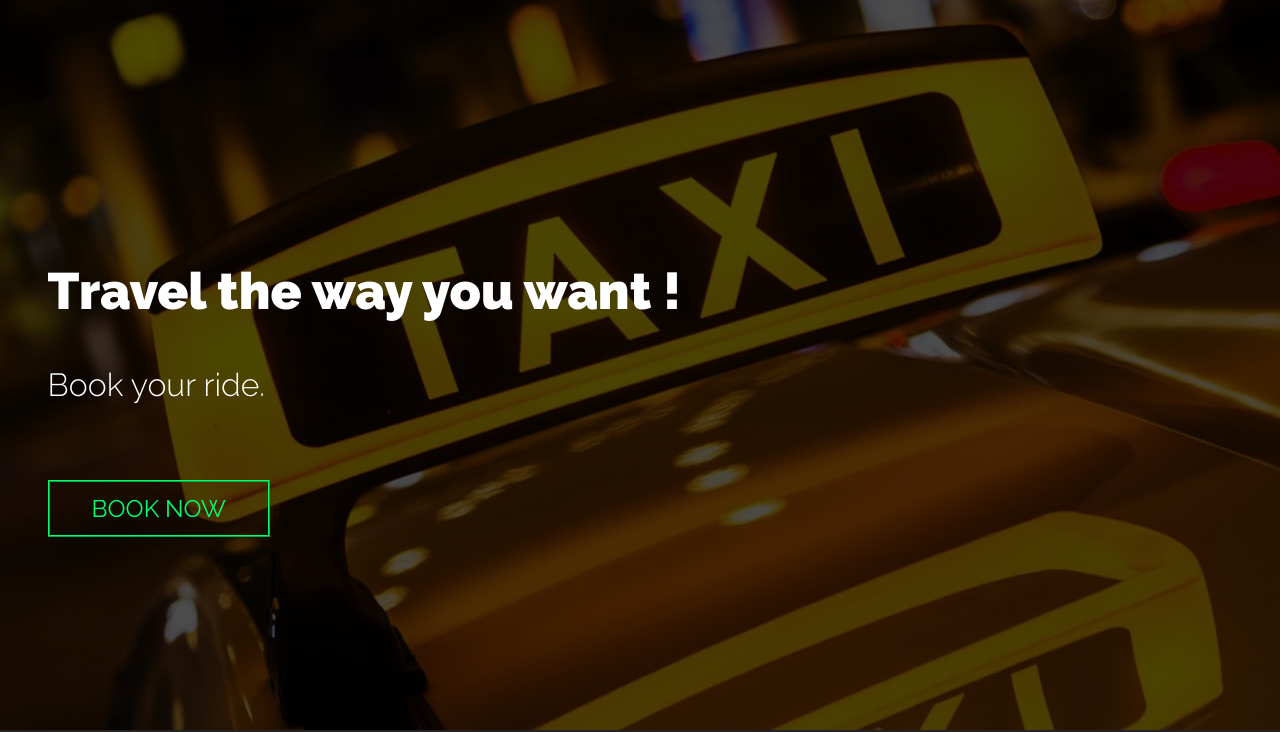
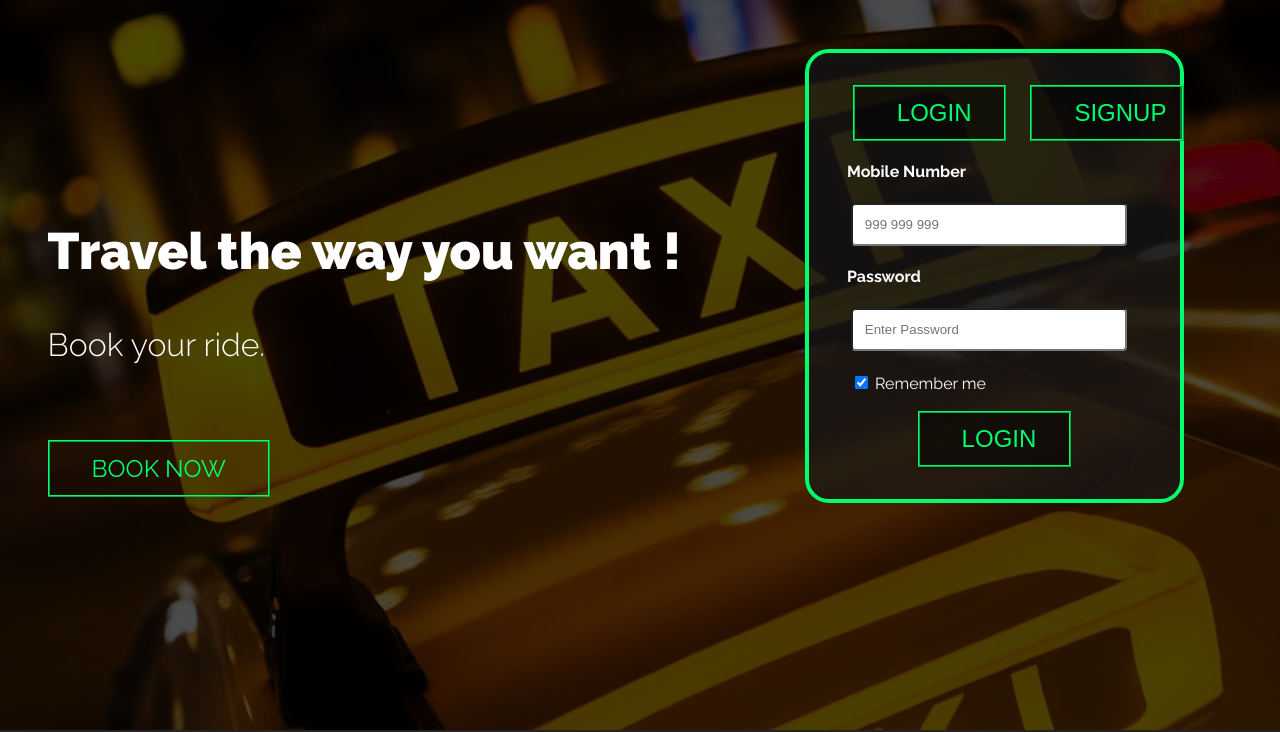
Before and after one commit to rahulrk2303/Taxi, a plain HTML site: page index.html in a window 1280 px wide. Shown: the part 70-802 px from the top of the page. Drawn offline with Linux system fonts and the light colour scheme.

Commit message:
Add files via upload

```diff
--- /dev/null
+++ b/css/logSign.css
@@ -0,0 +1,90 @@
+* {
+  box-sizing: border-box;
+}
+
+/*body {
+  font-family: Arial, Helvetica, sans-serif;
+  color: black;
+  height: 100vh;
+}*/
+
+.container2 {
+  position: relative;
+  float: right;
+  margin: -28em 6em;
+  padding: 2em;
+  width: 30%;
+  border: 0.25em solid #00ff6c;
+  border-radius: 1.5em;
+  background-color: rgba(23,23,23,0.7)
+}
+
+input[type=text], input[type=email], input[type=password] {
+  margin: 10px 20px 0px 10px;
+  width: 90%;
+  padding: 12px;
+  border: 1px solid #black;
+  border-radius: 4px;
+  resize: vertical;
+}
+
+.bottomLogin{
+  margin: 2% 25% 0% 25%;
+}
+
+.labelText{
+  margin-top: 3%;
+  margin-left: 2%;
+}
+
+label {
+  margin: 10px 20px 0px 10px;
+  padding: 12px 12px 12px 0;
+  display: block;
+}
+
+.wrapper{
+  display: flex;
+  /*display: inline-block;*/
+  /*float: left;*/
+}
+
+button {
+  display: inline-block;
+  margin: 0 0.5em;
+  background-color: rgba(0,0,0,0.5);
+  /*padding: 2em;*/
+  cursor: pointer;
+  width: 50%;
+}
+
+
+
+button:hover {
+  opacity: 0.8;
+}
+
+input[type=submit]:hover {
+  margin: 20px;
+  background-color: lightgreen;
+}
+
+.hide {
+  display: none;
+}
+
+/*@media (max-width: 799px){
+  .container{
+    width: 70%;
+  }
+
+  .wrapper{
+    margin-right: 23%;
+  }
+
+}
+@media (min-width: 800px) and (max-width: 1024px){
+  .container{
+    width: 60%;
+  }
+}*/
--- a/css/style.css
+++ b/css/style.css
@@ -268,7 +268,7 @@ nav a:focus {
 @media (min-width: 60rem) {
 	.home-hero {
 		height: 100vh;
-		padding-top: 35vh;
+		padding-top: 30vh;
 	}
 }
 
@@ -383,6 +383,14 @@ nav a:focus {
 .port-item img {
 	display: inline-block;
 	padding-bottom: 2em;
+	opacity: 0.6;
+	transition: .5s ease;
+	backface-visibility: hidden;
+	border-radius: 1em;
+}
+
+.port-item img:hover {
+	opacity: 1;
 }
 
 /*.port-desc {
@@ -440,6 +448,7 @@ nav a:focus {
 .support {
 	float: center;
 	padding: 2em 0;
+	line-height: 4em;
 
 }
 
@@ -465,7 +474,7 @@ nav a:focus {
 
 @media (min-width: 60rem) {
 	.support a {
-		padding: 0 5em;
+		padding: 0 4em;
 	}
 
 }
@@ -494,3 +503,71 @@ footer li {
 footer i {
 	padding: 0.5em .4em;
 }
+
+/*login signup*/
+
+
+.container2 {
+  position: relative;
+  float: right;
+  margin: -28em 6em;
+  padding: 2em;
+  width: 30%;
+  border: 0.25em solid #00ff6c;
+  border-radius: 1.5em;
+  background-color: rgba(23,23,23,0.7)
+}
+
+input[type=text], input[type=email], input[type=password] {
+  margin: 10px 20px 0px 10px;
+  width: 90%;
+  padding: 12px;
+  border: 1px solid #black;
+  border-radius: 4px;
+  resize: vertical;
+}
+
+.bottomLogin{
+  margin: 2% 25% 0% 25%;
+}
+
+.labelText{
+  margin-top: 3%;
+  margin-left: 2%;
+}
+
+label {
+  margin: 10px 20px 0px 10px;
+  padding: 12px 12px 12px 0;
+  display: block;
+}
+
+.wrapper{
+  display: flex;
+  /*display: inline-block;*/
+  /*float: left;*/
+}
+
+button {
+  display: inline-block;
+  margin: 0 0.5em;
+  background-color: rgba(0,0,0,0.5);
+  /*padding: 2em;*/
+  cursor: pointer;
+  width: 50%;
+}
+
+
+
+button:hover {
+  opacity: 0.8;
+}
+
+input[type=submit]:hover {
+  margin: 20px;
+  background-color: lightgreen;
+}
+
+.hide {
+  display: none;
+}
--- a/index.html
+++ b/index.html
@@ -3,12 +3,14 @@
 <head>
 	<meta charset="UTF-8">
 	<meta name="viewport" content="width=device-width, initial-scale=1">
+	<meta http-equiv="X-UA-Compatible" content="ie=edge">
 	<title>Uber</title>
 	<link  href="css/style.css" rel="stylesheet" type="text/css">
 	<link rel="stylesheet" href="https://use.fontawesome.com/releases/v5.7.1/css/all.css" integrity="sha384-fnmOCqbTlWIlj8LyTjo7mOUStjsKC4pOpQbqyi7RrhN7udi9RwhKkMHpvLbHG9Sr" crossorigin="anonymous">
+	<!-- <link rel="stylesheet" type="text/css" href="css/logSign.css"> -->
 </head>
 
-<body id="home">
+<body onload="viewlogin()" id="home">
 	<header>
 		<img src="img/logouber2.png" alt="Taxi logo" class="logo">
 		<nav>
@@ -27,6 +29,40 @@
 			<h1 class="title"> Travel the way you want !  <span>Book your ride. </span></h1>
 			<a href="" class="button button-accent">Book Now</a>
 		</div>
+
+			<div class="container2">
+        		<div class="wrapper">
+        			<button class = "button button-accent" type="submit" onclick="viewlogin()">LOGIN</button>
+        			<button class = "button button-accent" type="submit" onclick="viewsignup()">SIGNUP</button>
+        		</div>
+        		<form  id="login">
+            		<div class="login">
+                	<label class="labelText" for="uname"><b>Mobile Number</b></label>
+               	 	<input id="loginUsername" type="text" placeholder="999 999 999" name="uname" required>
+                	<label class="labelText" for="psw"><b>Password</b></label>
+                	<input id="loginPassword" type="password" placeholder="Enter Password" name="psw" required>
+                	<label><input type="checkbox" checked="checked" name="remember"> Remember me</label>
+                	<button onclick="validateLogin()" class="bottomLogin button button-accent" type="button" id="login">LOGIN</button>
+	            	</div>
+        		</form>
+	        	<form action="" id="signup">
+	            	<div class="signup">
+	            		<label for="uname"><b>Name</b></label>
+	                	<input type="text" id="registerUsername" name="uname" placeholder="John Smith" required>
+	                	<label for="uname"><b>Mobile number</b></label>
+	                	<input type="text" id="registerUsername" name="number" placeholder="999 999 999" required>
+	                	<label for="email"><b>Email ID</b></label>
+	                	<input type="email" id="registerEmail" name="email" placeholder="Enter email id" required>
+		                <label for="psw"><b>Choose Password</b></label>
+		                <input type="password" id="registerPassword" placeholder="Enter Password" name="psw" required> <br> <br>
+		                <button onclick="validateRegister()" class="bottomLogin button button-accent" type="button" id="register">REGISTER</button>
+
+	           	 	</div>
+	        	</form>
+	    	</div>
+
+
+
 	</section>
 
 	<div id="about" class="container">
@@ -39,7 +75,6 @@
 			<br>
 			<a href="" class="button button-accent">Get Details</a>
 		</div>
-
 
 	</section>
 	</div>
@@ -163,5 +198,8 @@
 
 <!--   	<script src="js/parallax.js"></script>
  -->
+
 </body>
+	<script src="js/logSign.js"></script>
+
 </html>
--- /dev/null
+++ b/js/logSign.js
@@ -0,0 +1,14 @@
+function viewlogin() {
+  var x = document.getElementById("signup");
+  var y = document.getElementById("login");
+  console.log(x);
+  x.style.display = "none";
+  y.style.display = "block";
+}
+
+function viewsignup() {
+  var y = document.getElementById("signup");
+  var x = document.getElementById("login");
+  y.style.display = "block";
+  x.style.display = "none";
+}
```
